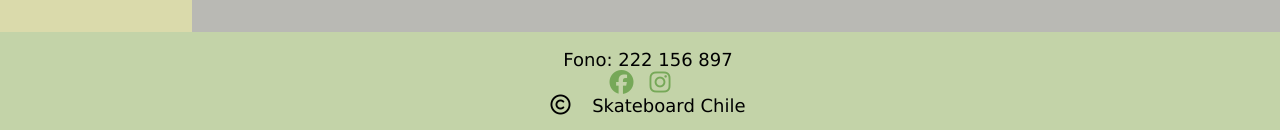
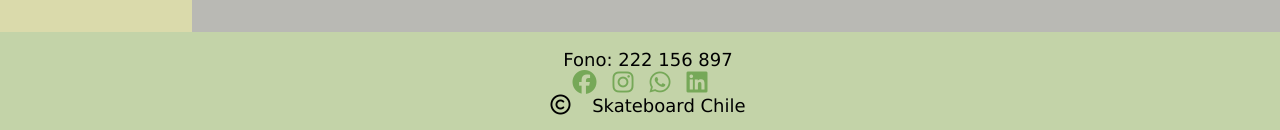
Before and after one commit to LuisCifuentesP/modulo2, a plain HTML site: page index.html in a window 1280 px wide. Shown: the part 879-1009 px from the top of the page. Drawn offline with Linux system fonts and the light colour scheme.

Commit message:
redessocial

```diff
--- a/assets/css/style.css
+++ b/assets/css/style.css
@@ -164,7 +164,7 @@ footer {
 }
 
 
-@media (min-width: 576px) {
+@media (min-width: 1075px) {
   body {
     grid-template-areas: "aside search" "aside main" "footer footer";
     grid-template-columns: 15% auto;
--- a/index.html
+++ b/index.html
@@ -105,6 +105,12 @@
       <a href="https://www.instagram.com" target="_blank" rel="noopener noreferrer">
         <i class="fa-brands fa-instagram"></i>
       </a>
+      <a href="https://www.whatsapp.com" target="_blank" rel="noopener noreferrer">
+        <i class="fa-brands fa-whatsapp"></i>
+      </a>
+      <a href="https://www.linkedin.com" target="_blank" rel="noopener noreferrer">
+        <i class="fa-brands fa-linkedin"></i>
+      </a>
     </div>
     <div class="footer text">
       <i class="fa-regular fa-copyright"></i> Skateboard Chile
```
